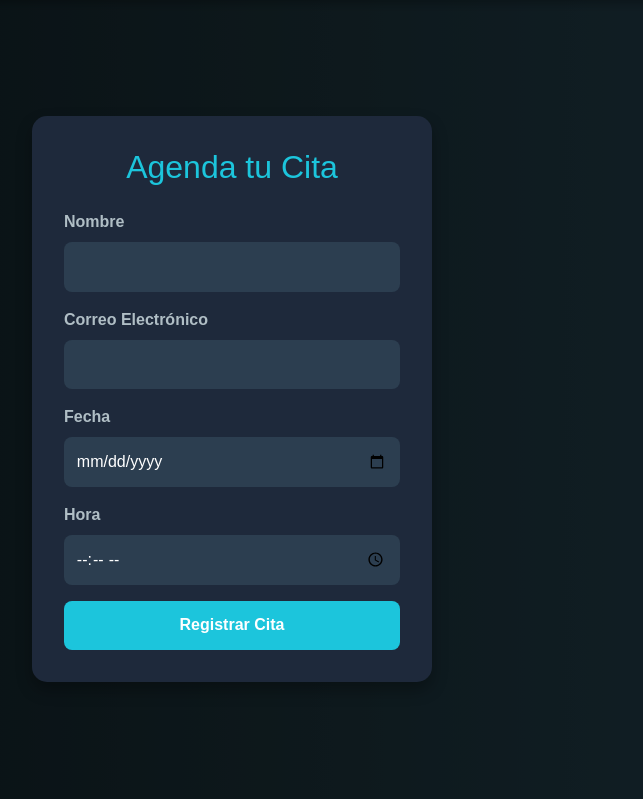
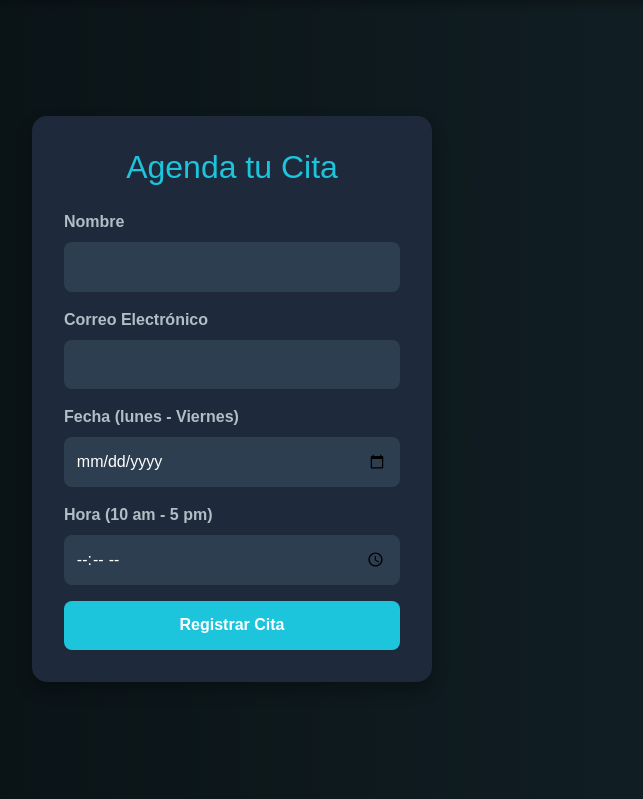
Before and after one commit to Misaelprogramer88/atom, a PHP site: page /atom/citas.php in a window 1280 px wide. Shown: the part 75-874 px from the top of the page, without its empty margins (408-1051 px from the left). Run offline with PHP 8.4, Linux system fonts and the light colour scheme; some libraries are stand-ins or nearby versions.

Commit message:
mini cambios

```diff
--- a/atom/citas.php
+++ b/atom/citas.php
@@ -259,32 +259,23 @@
         <input type="email" id="email" name="email" class="form-control" required>
       </div>
       <div class="mb-3">
-        <label for="fecha" class="form-label">Fecha</label>
-        <input type="date" id="fecha" name="fecha" class="form-control" required>
+        <label for="fecha" class="form-label">Fecha (lunes - Viernes)</label>
+        <input type="date" id="fecha" name="fecha" class="form-control" required min="<?php echo date('Y-m-d'); ?>">
+        <script>
+  document.getElementById('fecha').min = new Date().toISOString().split("T")[0];
+</script>
+
       </div>
       <div class="mb-3">
-        <label for="hora" class="form-label">Hora</label>
-        <input type="time" id="hora" name="hora" class="form-control" min="10:00" max="17:00" required>
+        <label for="hora" class="form-label">Hora (10 am - 5 pm)</label>
+        <input type="time" id="hora" name="hora" class="form-control" required>
       </div>
       <button type="submit" class="btn btn-primary w-100">Registrar Cita</button>
     </form>
   </div>
 </section>
 
-<script>
-  document.getElementById('formCita').addEventListener('submit', function(e) {
-    const fechaInput = document.getElementById('fecha').value;
-    if (!fechaInput) return; // Por si no hay fecha
 
-    const fecha = new Date(fechaInput);
-    const diaSemana = fecha.getDay(); // 0 = domingo, 6 = sábado
-
-    if (diaSemana === 0 || diaSemana === 6) {
-      alert('Por favor selecciona un día entre lunes y viernes.');
-      e.preventDefault();
-    }
-  });
-</script>
 
 
 
@@ -295,6 +286,54 @@
 document.getElementById('formCita').addEventListener('submit', function(e) {
   e.preventDefault();
 
+  const fechaInput = document.getElementById('fecha').value;
+  const horaInput = document.getElementById('hora').value;
+
+  // Validación de fecha
+  if (!fechaInput) {
+    Swal.fire({
+      icon: 'warning',
+      title: 'Fecha requerida',
+      text: 'Por favor selecciona una fecha para la cita.',
+      background: '#1e293b',
+      color: '#e0f7ff',
+      iconColor: '#ffc107',
+      confirmButtonColor: '#00c8ff',
+    });
+    return;
+  }
+
+  const fecha = new Date(fechaInput);
+  const diaSemana = fecha.getDay(); // 0 = domingo, 6 = sábado
+
+  if (diaSemana === 0 || diaSemana === 6) {
+    Swal.fire({
+      icon: 'error',
+      title: 'Día no válido',
+      text: 'Por favor selecciona un día entre lunes y viernes.',
+      background: '#1e293b',
+      color: '#e0f7ff',
+      iconColor: '#ff4c4c',
+      confirmButtonColor: '#00c8ff',
+    });
+    return;
+  }
+
+  // Validación de hora
+  if (horaInput < "10:00" || horaInput > "17:00") {
+    Swal.fire({
+      icon: 'error',
+      title: 'Hora fuera de horario',
+      text: 'Selecciona un horario entre 10:00 am y 5:00 pm.',
+      background: '#1e293b',
+      color: '#e0f7ff',
+      iconColor: '#ff4c4c',
+      confirmButtonColor: '#00c8ff',
+    });
+    return;
+  }
+
+  // Si pasa todas las validaciones → enviar
   const formData = new FormData(this);
 
   fetch('guardar_cita.php', {
@@ -311,11 +350,7 @@ document.getElementById('formCita').addEventListener('submit', function(e) {
       color: '#e0f7ff',
       iconColor: '#00c8ff',
       confirmButtonColor: '#00c8ff',
-      confirmButtonText: 'Ir al inicio',
-      customClass: {
-        title: 'swal-title-atom',
-        popup: 'swal-popup-atom',
-      }
+      confirmButtonText: 'Ir al inicio'
     }).then(() => {
       window.location.href = 'index.php';
     });
@@ -336,6 +371,7 @@ document.getElementById('formCita').addEventListener('submit', function(e) {
 
 
 
+
 <script src="https://cdn.jsdelivr.net/npm/bootstrap@5.3.0/dist/js/bootstrap.bundle.min.js"></script>
 </body>
 </html>
--- a/atom/index.php
+++ b/atom/index.php
@@ -302,7 +302,7 @@ require_once 'db_conexion.php';
     <div class="text-nosotros">
       <h2>DISEÑO Y <br> MAQUINADOS</h2>
       <p>
-        En <strong>ATOM</strong>,nos dedicamos a la Automatización Industrial, y todo lo que conlleva su proceso. Trabajamos desde el diseño y maquinado industrial CNC, somos Fabricantes de Fixtures, brindamos el Servicio de Programación PLC y además capacitamos a estudiantes, técnicos e ingenieros en Cursos de Solidworks. Atendemos el sector automotriz, metalmecánico, eléctrico, y de plástico en Saltillo y Monterrey.
+        En <strong>ATOM</strong>, nos dedicamos a la Automatización Industrial, y todo lo que conlleva su proceso. Trabajamos desde el diseño y maquinado industrial CNC, somos Fabricantes de Fixtures, brindamos el Servicio de Programación PLC y además capacitamos a estudiantes, técnicos e ingenieros en Cursos de Solidworks. Atendemos el sector automotriz, metalmecánico, eléctrico, y de plástico en Saltillo y Monterrey.
 
 
       </p>
```
